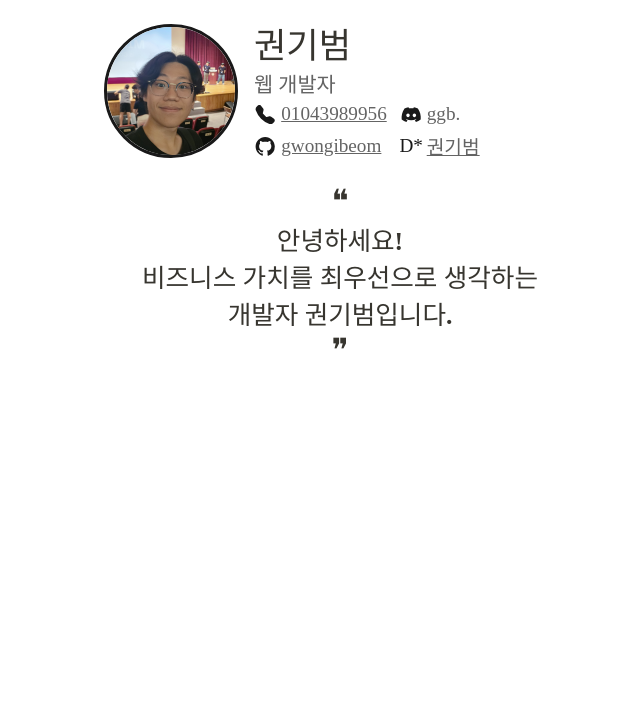
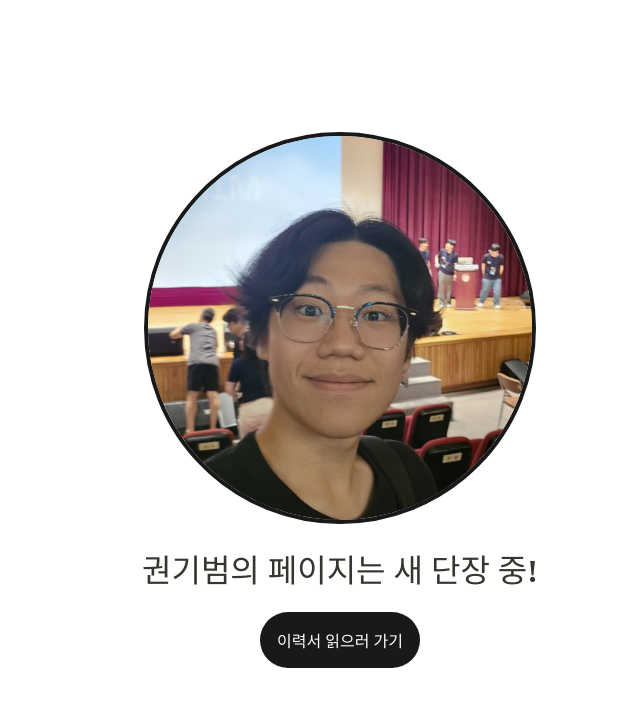
Before and after one commit to gwongibeom/gwon.us, a React (Vite) app: page / in a window 1280 px wide. Shown: the top 706 px of the page, without its empty margins (300-940 px from the left). Built offline with nearby package versions, Linux system fonts and the light colour scheme; a web font is replaced by a local one.

Commit message:
새단장

```diff
--- a/src/App.css
+++ b/src/App.css
@@ -3,3 +3,34 @@
   width: 100%;
   min-width: 320px;
 }
+
+.wrap {
+  display: flex;
+  flex-direction: column;
+  justify-content: center;
+  align-items: center;
+  height: 100vh;
+}
+.profile {
+  width: 30vw;
+  border-radius: 9999px;
+  border: 4px solid #191919;
+}
+
+.resume-link {
+  color: white;
+  text-align: center;
+  padding: 1rem;
+  text-decoration: none;
+  width: 8rem;
+  background-color: #191919;
+  border-radius: 50px;
+  transition: 200ms;
+}
+
+.resume-link:hover {
+  background-color: #ffffff;
+  color: #191919;
+  border: 4px solid #191919;
+  margin-top: 6px;
+}
--- a/src/App.jsx
+++ b/src/App.jsx
@@ -1,14 +1,23 @@
-import './App.css'
-import ResumeHeader from './components/ResumeHeader'
-import WelcomeTypo from './components/WelcomeTypo'
+import './App.css';
+import profile_normal from './assets/profile_normal.png';
 
 function App() {
   return (
-    <div>
-      <ResumeHeader />
-      <WelcomeTypo />
+    <div className='wrap'>
+      <img
+        className='profile'
+        src={profile_normal}
+        alt='반뿔테 안경을 쓰고 착하게 생긴 권기범의 프로필 사진(컨퍼런스 배경)'
+      />
+      <h1>권기범의 페이지는 새 단장 중!</h1>
+      <a
+        className='resume-link'
+        href='https://www.rallit.com/resumes/24850@gun01043989956/%EA%B6%8C%EA%B8%B0%EB%B2%94?theme=STANDARD'
+      >
+        이력서 읽으러 가기
+      </a>
     </div>
-  )
+  );
 }
 
-export default App
+export default App;
```
Also changed, not shown: src/components/WelcomeTypo.jsx (+4 -4 lines).
